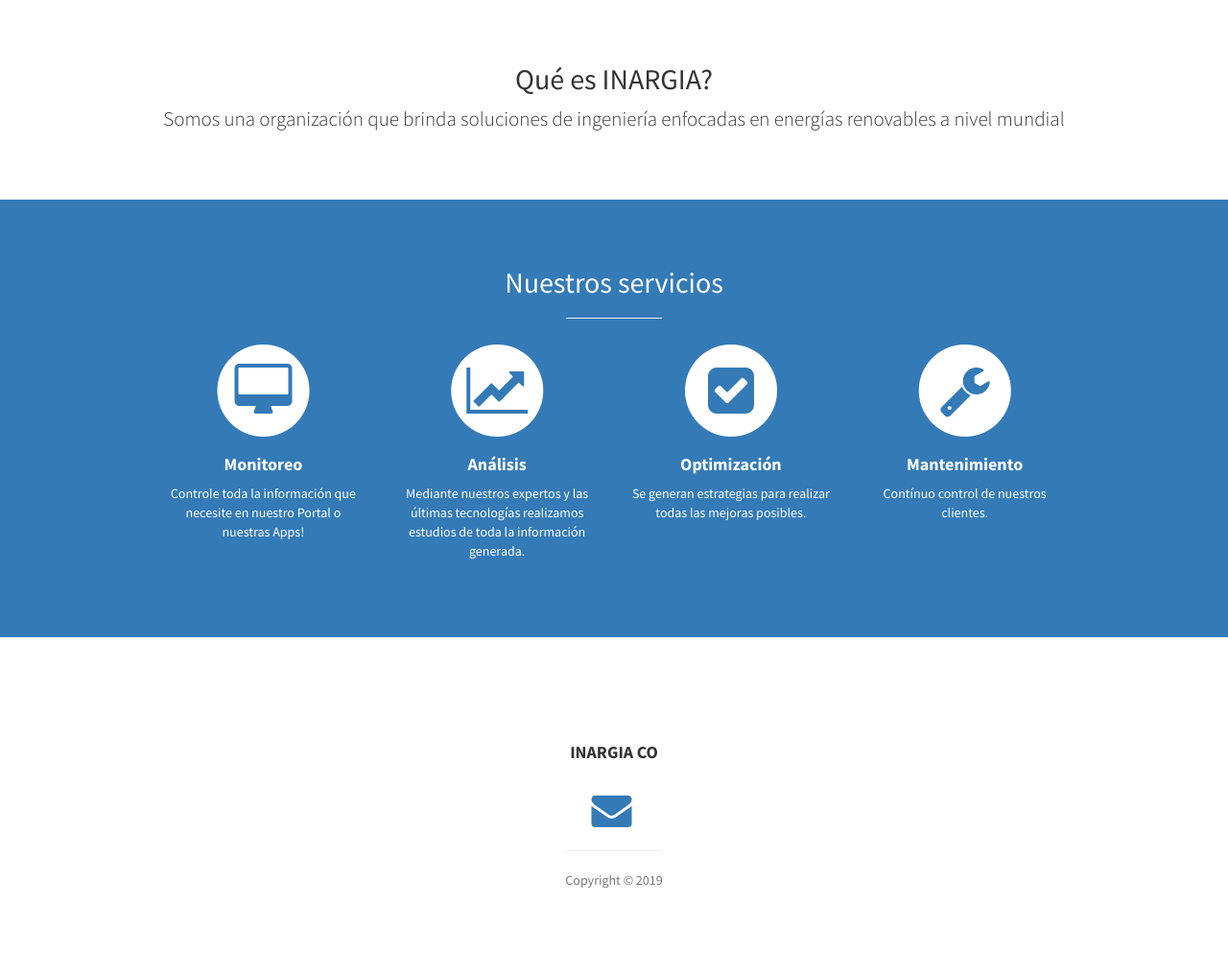
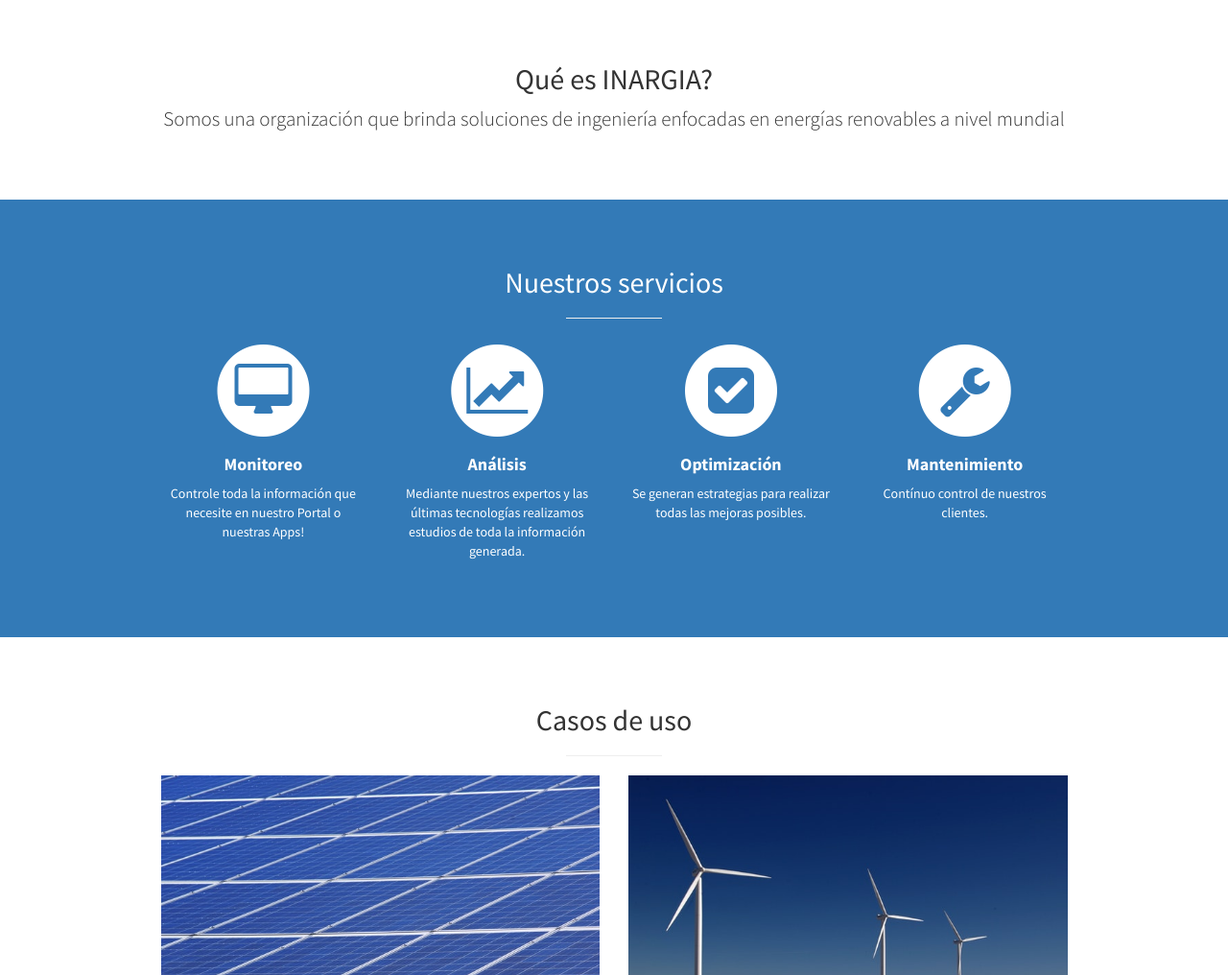
Before and after one commit to inargiaco/inargiaco.github.io, a Jekyll site: the page built from index.html, in a window 1280 px wide, cut to the strip 904-1920 px from the top of the page. Shown: the whole strip at 96% size. Built offline with Jekyll 4.4.1, drawn with Linux system fonts in a browser that asks for light colours.

Commit message:
Add use cases

```diff
--- a/_includes/portfolio.html
+++ b/_includes/casos_de_uso.html
@@ -2,34 +2,35 @@
   <div class="container">
     <div class="row">
       <div class="col-lg-10 col-lg-offset-1 text-center">
-        <h2>Our Work</h2>
+        <h2>Casos de uso</h2>
         <hr class="small">
         <div class="row">
           <div class="col-md-6">
             <div class="portfolio-item">
               <a href="#">
-                <img class="img-portfolio img-responsive" src="img/portfolio-1.jpg">
+                <img class="img-portfolio img-responsive" src="img/solar.jpeg">
+                <!--<div class="use-case-overlay">ENERGÍA SOLAR</div>-->
               </a>
             </div>
           </div>
           <div class="col-md-6">
             <div class="portfolio-item">
               <a href="#">
-                <img class="img-portfolio img-responsive" src="img/portfolio-2.jpg">
+                <img class="img-portfolio img-responsive" src="img/windmill.jpeg">
               </a>
             </div>
           </div>
           <div class="col-md-6">
             <div class="portfolio-item">
               <a href="#">
-                <img class="img-portfolio img-responsive" src="img/portfolio-3.jpg">
+                <img class="img-portfolio img-responsive" src="img/dam.jpeg">
               </a>
             </div>
           </div>
           <div class="col-md-6">
             <div class="portfolio-item">
               <a href="#">
-                <img class="img-portfolio img-responsive" src="img/portfolio-4.jpg">
+                <img class="img-portfolio img-responsive" src="img/particular.jpg">
               </a>
             </div>
           </div>
--- a/_includes/footer.html
+++ b/_includes/footer.html
@@ -2,7 +2,7 @@
   <div class="container">
     <div class="row">
       <div class="col-lg-10 col-lg-offset-1 text-center">
-        <h4><strong>{{ site.owner }}</strong>
+        <h4 style="color:white;"><strong>{{ site.owner }}</strong>
         </h4>
         <br>
         <ul class="list-inline">
@@ -11,7 +11,7 @@
           </li>
         </ul>
         <hr class="small">
-        <p class="text-muted">Copyright &copy; {{ site.copyright }} 20{{ site.time | date: '%y' }}</p>
+        <p class="text-muted" style="color:white;">Copyright &copy; {{ site.copyright }} 20{{ site.time | date: '%y' }}</p>
       </div>
     </div>
   </div>
--- a/_layouts/front.html
+++ b/_layouts/front.html
@@ -9,6 +9,7 @@
   {% include header.html %}
   {% include about.html %}
   {% include services.html %}
+  {% include casos_de_uso.html %}
   {% include footer.html %}
   {% include scripts.html %}
 
--- a/css/stylish-portfolio.css
+++ b/css/stylish-portfolio.css
@@ -127,6 +127,16 @@
     background: none;
 }
 
+/*.use-case-overlay {
+    position: absolute;
+    width: 100%;
+    height: 40%;
+    text-align: center;
+    background-color: #55555555;
+    color: white;
+    bottom: 8px;
+}*/
+
 #menu-toggle {
     z-index: 1;
     position: fixed;
@@ -155,7 +165,14 @@
     position: relative;
     width: 100%;
     height: 100%;
-    background: url(../img/bg.jpg) no-repeat center center scroll;
+    background:
+    /* top, transparent black, faked with gradient */
+         linear-gradient(
+           rgba(0, 0, 0, 0.7),
+           rgba(0, 0, 0, 0.7)
+         ),
+         /* bottom, image */
+         url(../img/bg.jpg) no-repeat center center scroll;
     -webkit-background-size: cover;
     -moz-background-size: cover;
     background-size: cover;
@@ -241,4 +258,5 @@
 
 footer {
     padding: 100px 0;
+    background-color: #555555;
 }
```
Also changed, not shown: img/dam.jpeg (added), img/particular.jpg (added), img/solar.jpeg (added), img/windmill.jpeg (added), 2 other files.
